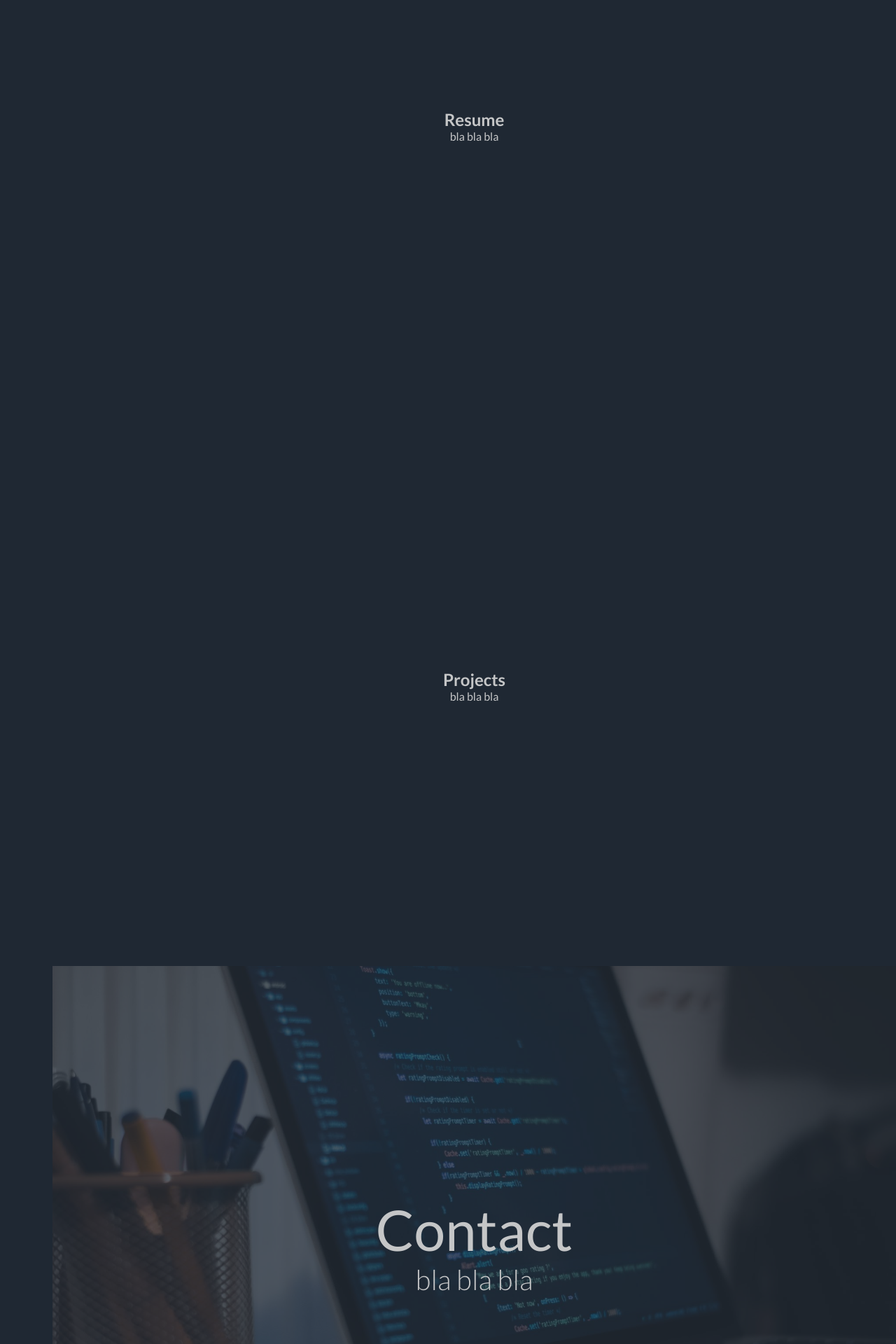
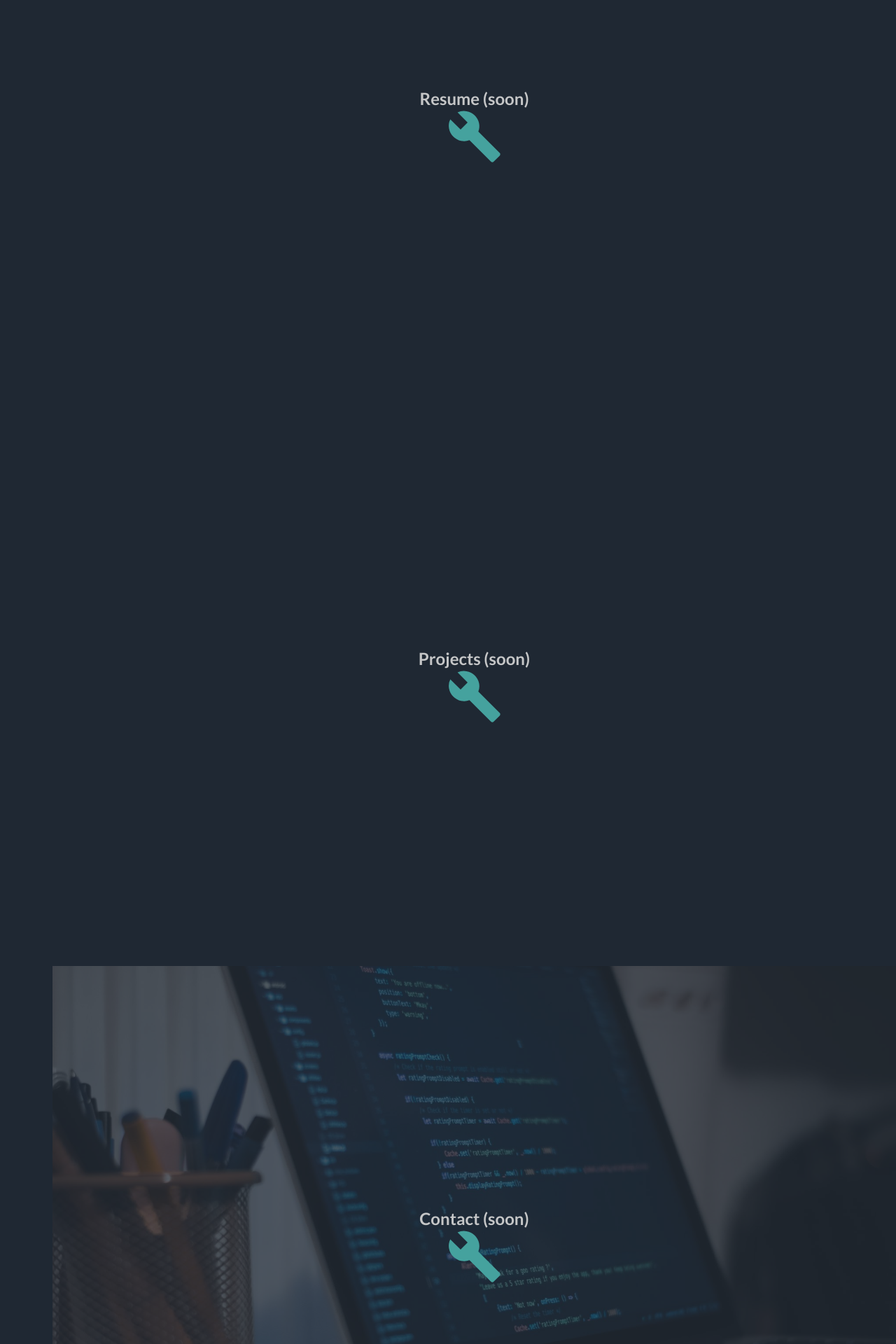
Before and after one commit to ricsonl/portfolio, a React (Create React App) app: page / in a window 1280 px wide. Shown: the part 1020-2940 px from the top of the page at 70% size. Built offline with nearby package versions, Linux system fonts and the light colour scheme; the HTML template or start-up script is replaced by a standard one.

Commit message:
'soon' and icons

```diff
--- a/public/index.html
+++ b/public/index.html
@@ -11,6 +11,13 @@
     <svg aria-hidden="svg-true" style="position: absolute; width: 0; height: 0; overflow: hidden;" version="1.1"
       xmlns="http://www.w3.org/2000/svg" xmlns:xlink="http://www.w3.org/1999/xlink">
       <defs>
+
+        <symbol id="icon-build" viewBox="0 0 24 24">
+          <path
+            d="M22.688 18.984q0.328 0.188 0.305 0.633t-0.398 0.773l-2.297 2.297q-0.703 0.703-1.406 0l-9.094-9.094q-1.688 0.703-3.586 0.305t-3.305-1.805q-1.5-1.5-1.875-3.563t0.563-3.844l4.406 4.313 3-3-4.313-4.313q1.781-0.844 3.844-0.516t3.563 1.828q1.406 1.406 1.805 3.305t-0.305 3.586z">
+          </path>
+        </symbol>
+
         <symbol id="svg-forum" viewBox="0 0 24 24">
           <path
             d="M17.016 12q0 0.422-0.305 0.703t-0.727 0.281h-9.984l-3.984 4.031v-14.016q0-0.422 0.281-0.703t0.703-0.281h12.984q0.422 0 0.727 0.281t0.305 0.703v9zM21 6q0.422 0 0.703 0.281t0.281 0.703v15l-3.984-3.984h-11.016q-0.422 0-0.703-0.281t-0.281-0.703v-2.016h12.984v-9h2.016z">
--- a/src/components/Contact/index.tsx
+++ b/src/components/Contact/index.tsx
@@ -7,8 +7,8 @@ const Contact = (props: any) => {
         <section>
             <div className="contact" ref={props.contentRef}>
                 <div className="inner">
-                    <h1>Contact</h1>
-                    <p>bla bla bla</p>
+                    <h1>Contact (soon)</h1>
+                    <svg style={{ fill: '#45a29e', height: '80px'}}><use xlinkHref={`#icon-build`}></use></svg>
                 </div>
             </div>
         </section>
--- a/src/components/Contact/styles.css
+++ b/src/components/Contact/styles.css
@@ -13,10 +13,6 @@
     align-items: center;
     justify-content: center;
     width: 50%;
-}
-.contact h1{
-    font-size: 80px;
-    font-weight: 400;
 }
 .contact p{
     text-align: center;
--- a/src/components/Projects/index.tsx
+++ b/src/components/Projects/index.tsx
@@ -5,8 +5,8 @@ const Projects = (props: any) => {
     return (
         <section>
             <div className="projects" ref={props.contentRef}>
-                <h1>Projects</h1>
-                <p>bla bla bla</p>
+                <h1>Projects (soon)</h1>
+                <svg style={{ fill: '#45a29e', height: '80px' }}><use xlinkHref={`#icon-build`}></use></svg>
             </div>
         </section>
     )
--- a/src/components/Resume/index.tsx
+++ b/src/components/Resume/index.tsx
@@ -5,8 +5,8 @@ const Resume = (props: any) => {
     return (
         <section>
             <div className="resume" ref={props.contentRef}>
-                <h1>Resume</h1>
-                <p>bla bla bla</p>
+                <h1>Resume (soon)</h1>
+                <svg style={{ fill: '#45a29e', height: '80px' }}><use xlinkHref={`#icon-build`}></use></svg>
             </div>
         </section>
     )
```
